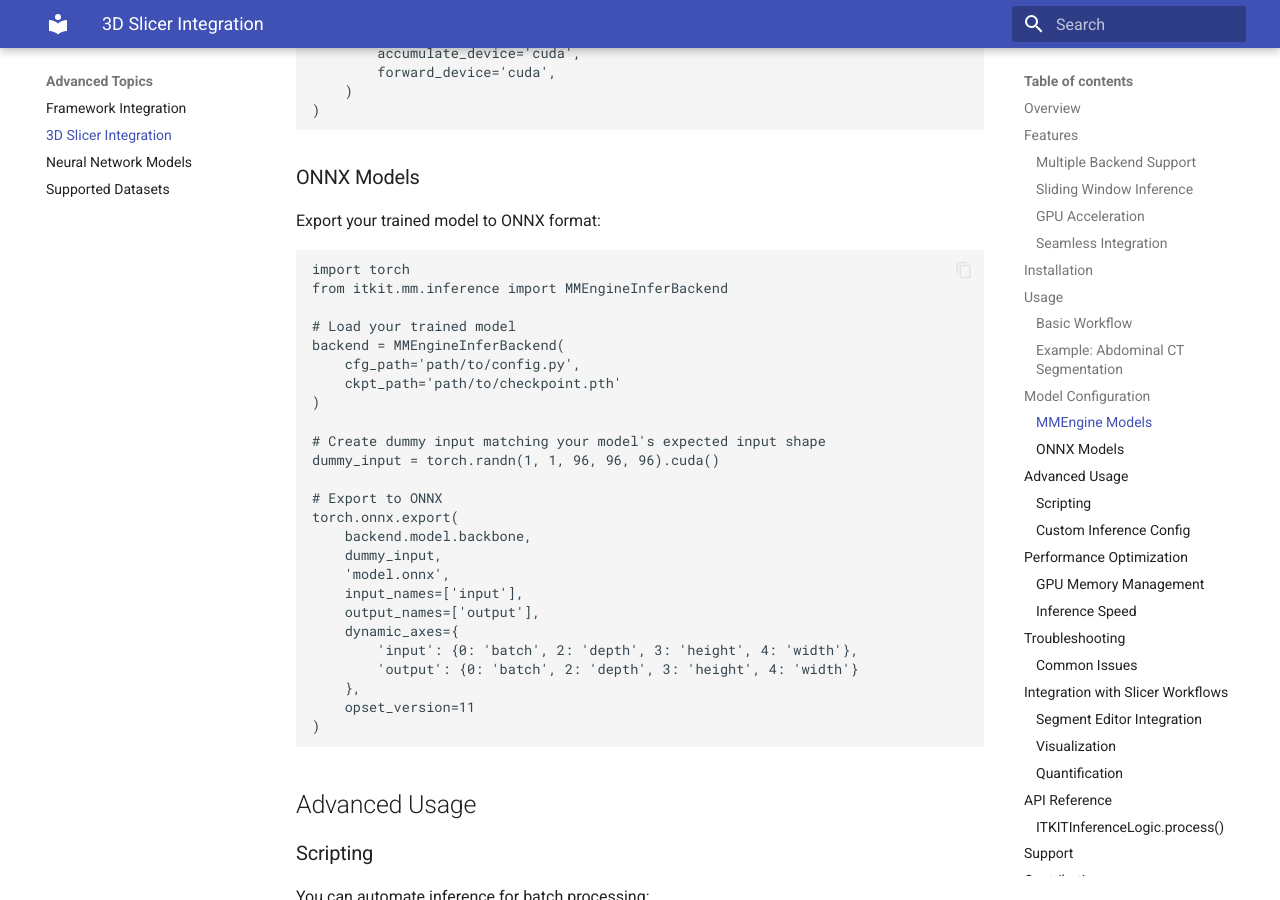
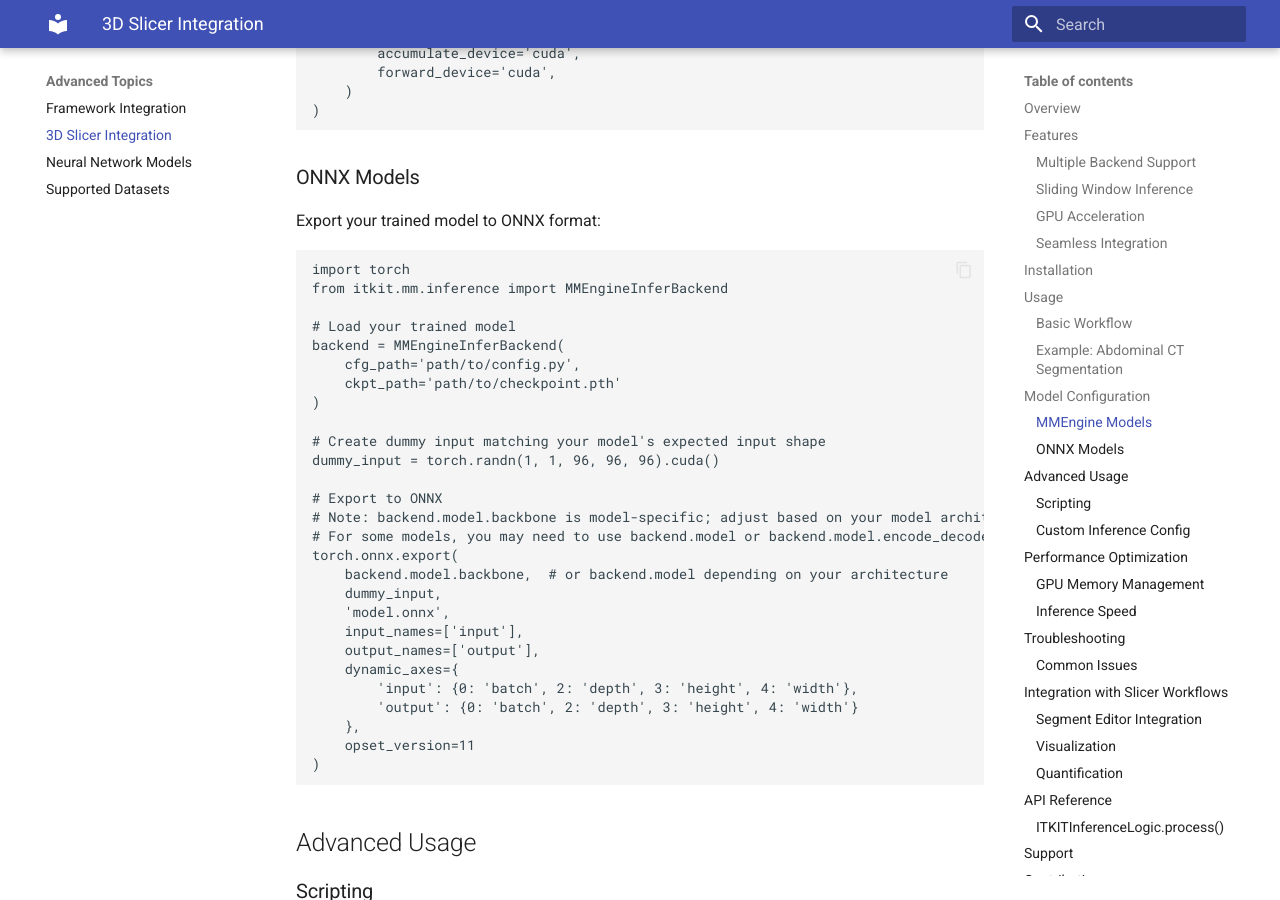
Before and after one commit to MGAMZ/ITKIT, an MkDocs documentation site: the page built from docs/slicer_integration.md, in a window 1280 px wide and 900 px high, scrolled down 3096 px. Built offline with MkDocs 1.6.1 and Material for MkDocs 9.7.7, drawn with Linux system fonts in a browser that asks for light colours.

```diff
--- a/docs/slicer_integration.md
+++ b/docs/slicer_integration.md
@@ -147,8 +147,10 @@ backend = MMEngineInferBackend(
 dummy_input = torch.randn(1, 1, 96, 96, 96).cuda()
 
 # Export to ONNX
+# Note: backend.model.backbone is model-specific; adjust based on your model architecture
+# For some models, you may need to use backend.model or backend.model.encode_decode
 torch.onnx.export(
-    backend.model.backbone,
+    backend.model.backbone,  # or backend.model depending on your architecture
     dummy_input,
     'model.onnx',
     input_names=['input'],
```
Also changed, not shown: 1 other file.
